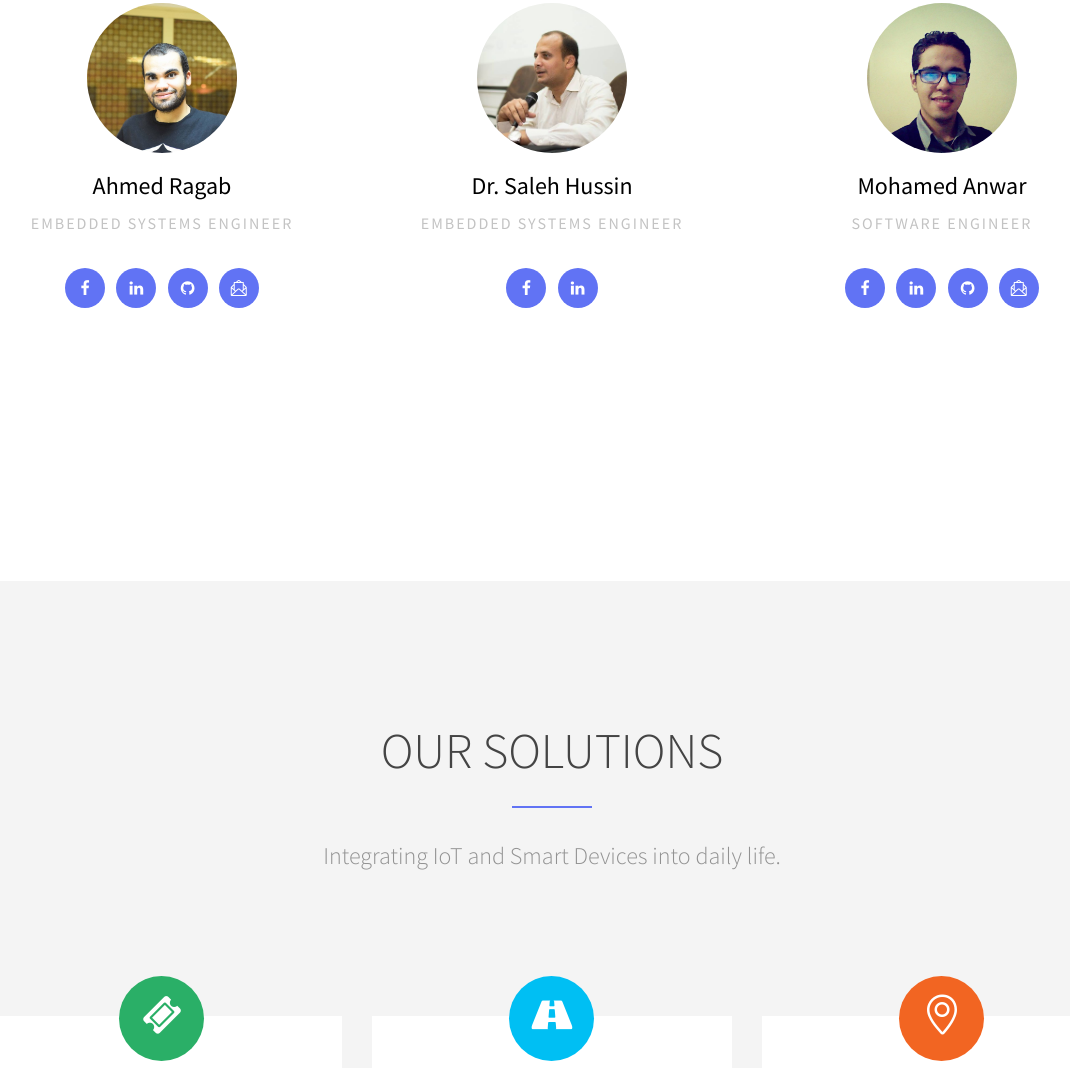
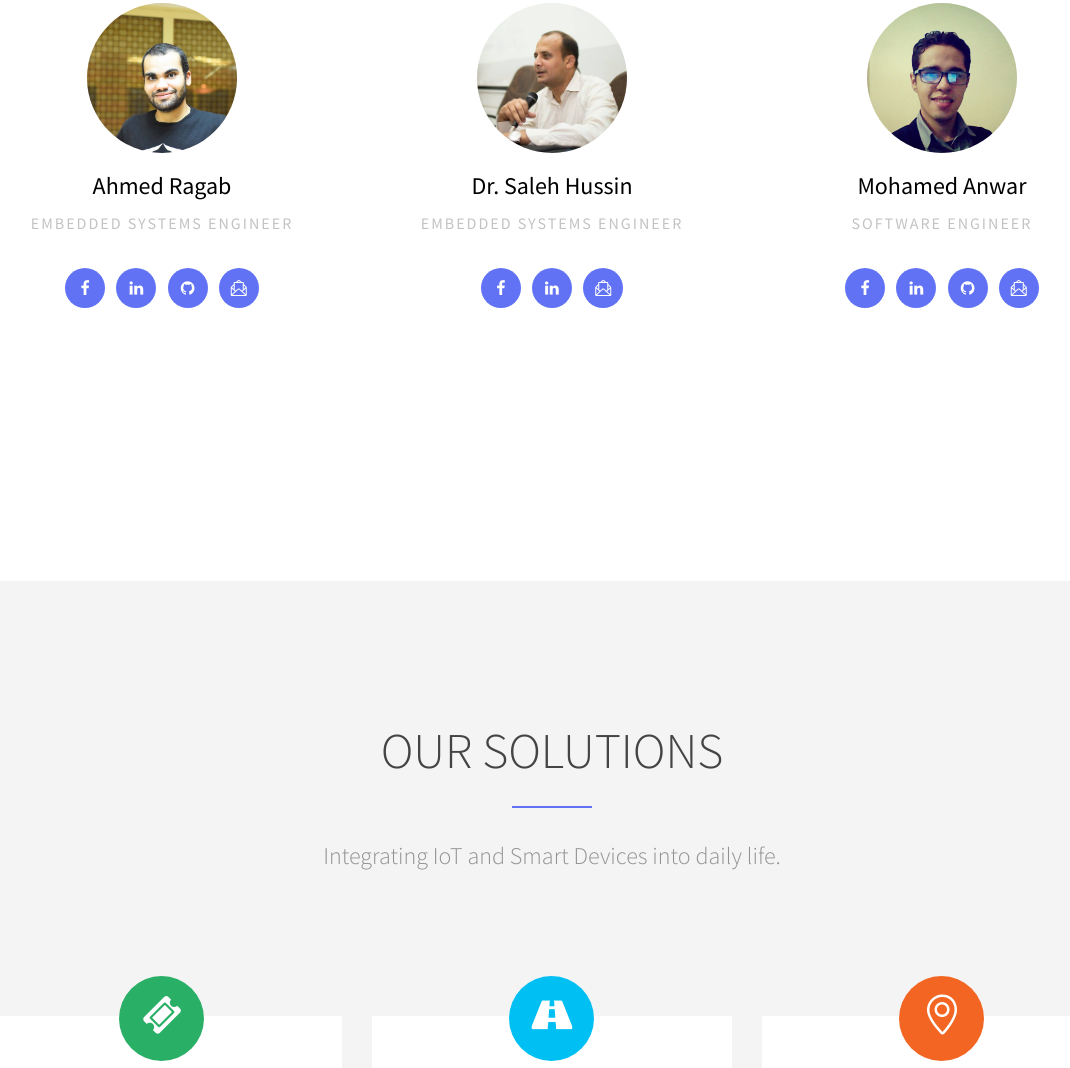
Before and after one commit to Plexapt/plexapt.com, a plain HTML site: page index.html in a window 1280 px wide. Shown: the part 2121-3189 px from the top of the page, without its empty margins (88-1158 px from the left). Drawn offline with Linux system fonts and the light colour scheme; files whose address does not match are found by name.

Commit message:
Added Saleh email

```diff
--- a/index.html
+++ b/index.html
@@ -186,6 +186,7 @@
 								<ul class="social social-circle">
 									<li><a href="https://www.facebook.com/saleh.saied"><i class="icon-facebook"></i></a></li>
 									<li><a href="https://www.linkedin.com/in/saleh-hussin"><i class="icon-linkedin"></i></a></li>
+									<li><a href="mailto:saleh@plexapt.com"><i class="icon-envelope-letter"></i></a></li>
 								</ul>
 							</div>
 						</div>
```
